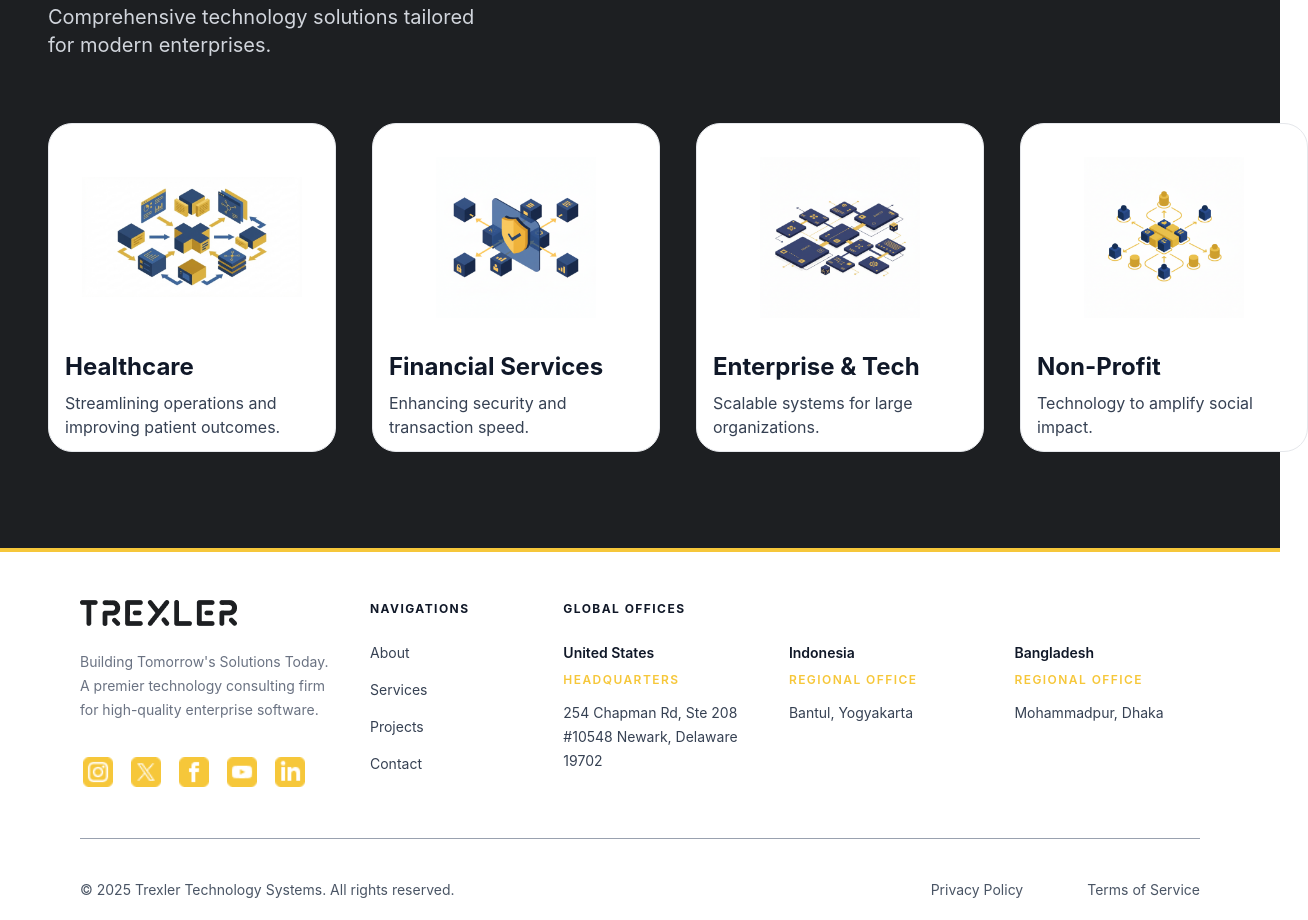
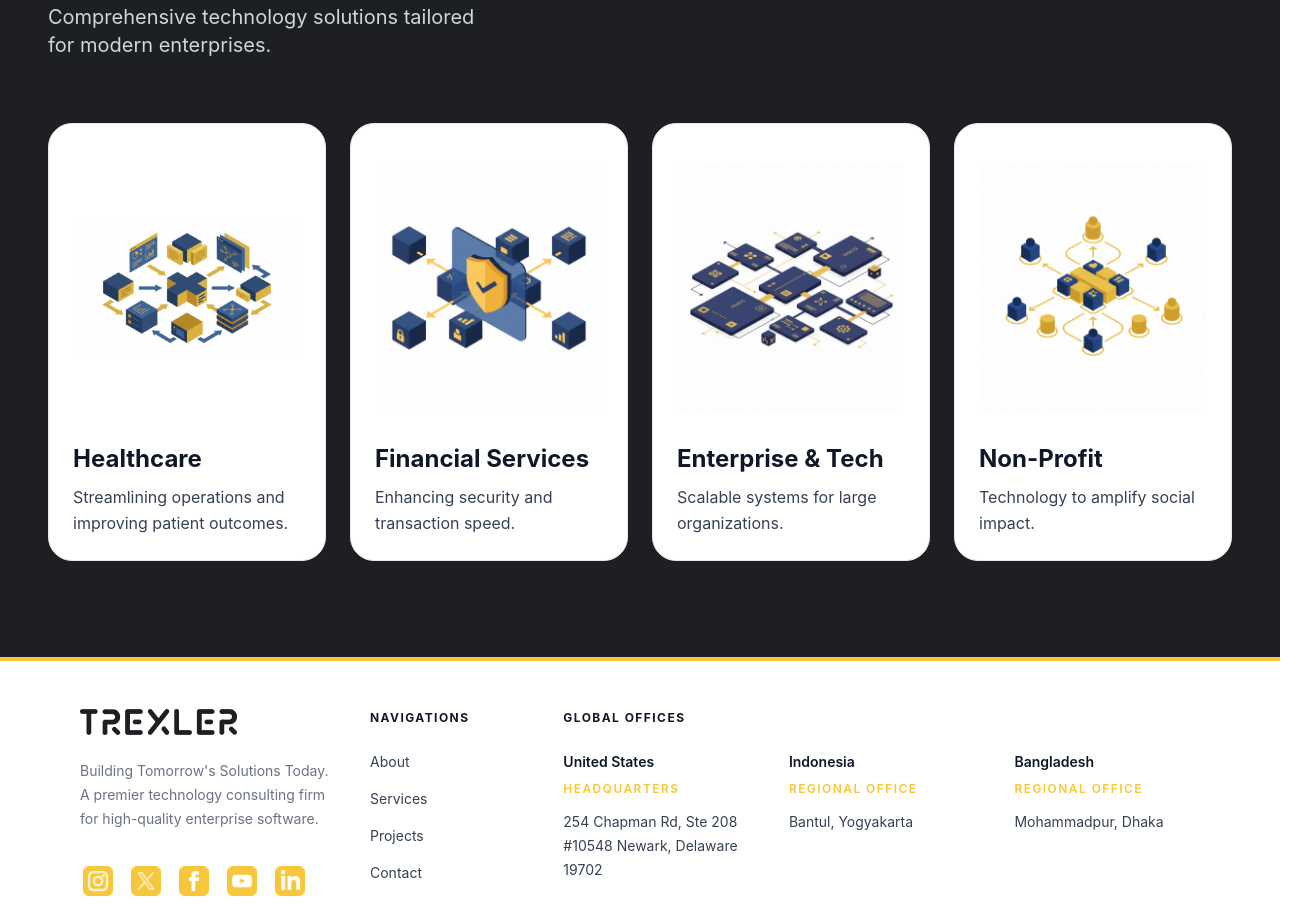
Before and after one commit to Ranger-DRAX/trexler-landing, a Next.js app: page / in a window 1280 px wide. Shown: the part 2660-3580 px from the top of the page, 1308 px wide, since content can reach past the window. Built offline with nearby package versions, Linux system fonts and the light colour scheme.

Commit message:
refactor(industries section): extract IndustryCard and update mobile swiper layout

```diff
--- a/src/components/home/IndustriesSection.tsx
+++ b/src/components/home/IndustriesSection.tsx
@@ -1,12 +1,35 @@
 "use client";
 
-import Image from "next/image";
 import { Swiper, SwiperSlide } from "swiper/react";
 import { Pagination } from "swiper/modules";
+import IndustryCard from "@/components/home/IndustryCard";
+
+const industries = [
+  {
+    title: "Healthcare",
+    desc: "Streamlining operations and improving patient outcomes.",
+    img: "/assets/industry-healthcare.png",
+  },
+  {
+    title: "Financial Services",
+    desc: "Enhancing security and transaction speed.",
+    img: "/assets/industry-financial.png",
+  },
+  {
+    title: "Enterprise & Tech",
+    desc: "Scalable systems for large organizations.",
+    img: "/assets/industry-enterprise.png",
+  },
+  {
+    title: "Non-Profit",
+    desc: "Technology to amplify social impact.",
+    img: "/assets/industry-nonprofit.png",
+  },
+];
 
 export default function IndustriesSection() {
   return (
-    <section className="py-16 md:py-24 px-6 md:px-12 bg-primary rounded-t-[70px] sm:rounded-t-[100px] font-family-inter">
+    <section className="bg-primary font-family-inter rounded-t-[70px] sm:rounded-t-[100px] px-6 md:px-12 py-16 md:py-24">
       <div className="container mx-auto max-w-screen-2xl">
         <div className="mb-4">
           <span className="text-accent text-sm font-semibold tracking-wider uppercase">
@@ -14,11 +37,11 @@ export default function IndustriesSection() {
           </span>
         </div>
 
-        <h2 className="text-4xl sm:text-5xl md:text-6xl font-bold text-white mb-6">
+        <h2 className="mb-6 text-4xl font-bold text-white sm:text-5xl md:text-6xl">
           Industries We Serve.
         </h2>
 
-        <p className="text-xl text-gray-300 mb-10 sm:mb-16 max-w-3xl">
+        <p className="mb-10 max-w-3xl text-xl text-gray-300 sm:mb-16">
           Comprehensive technology solutions tailored <br /> for modern
           enterprises.
         </p>
@@ -32,210 +55,19 @@ export default function IndustriesSection() {
             pagination={{ clickable: true }}
             className="industries-swiper"
           >
-            {/* Healthcare */}
-            <SwiperSlide>
-              <div
-                className="group rounded-3xl overflow-hidden
-                    border border-gray-200 bg-white"
-              >
-                <div className="relative aspect-square p-2">
-                  <div
-                    className="relative h-full w-full overflow-hidden
-                        rounded-2xl border border-white bg-white"
-                  >
-                    <Image
-                      src="/assets/industry-healthcare.png"
-                      alt="Healthcare"
-                      fill
-                      className="object-contain p-2"
-                    />
-                  </div>
-                </div>
-                <div className="p-2">
-                  <h3 className="text-2xl font-bold text-gray-900 ">
-                    Healthcare
-                  </h3>
-                  <p className="text-gray-700">
-                    Streamlining operations and improving patient outcomes.
-                  </p>
-                </div>
-              </div>
-            </SwiperSlide>
-
-            {/* Financial Services */}
-            <SwiperSlide>
-              <div className="group rounded-3xl overflow-hidden border border-gray-200 bg-white ">
-                <div className="relative aspect-square p-6">
-                  <div className="relative h-full w-full overflow-hidden rounded-2xl border border-white bg-white">
-                    <Image
-                      src="/assets/industry-financial.png"
-                      alt="Financial Services"
-                      fill
-                      className="object-contain p-4"
-                    />
-                  </div>
-                </div>
-                <div className="p-4">
-                  <h3 className="text-2xl font-bold text-gray-900 mb-2">
-                    Financial Services
-                  </h3>
-                  <p className="text-gray-700">
-                    Enhancing security and transaction speed.
-                  </p>
-                </div>
-              </div>
-            </SwiperSlide>
-            {/* Enterprise & Tech */}
-            <SwiperSlide>
-              <div className="group rounded-3xl overflow-hidden border border-gray-200 bg-white ">
-                <div className="relative aspect-square p-6">
-                  <div className="relative h-full w-full overflow-hidden rounded-2xl border border-white bg-white">
-                    <Image
-                      src="/assets/industry-enterprise.png"
-                      alt="Enterprise & Tech"
-                      fill
-                      className="object-contain p-4"
-                    />
-                  </div>
-                </div>
-                <div className="p-4">
-                  <h3 className="text-2xl font-bold text-gray-900 mb-2">
-                    Enterprise & Tech
-                  </h3>
-                  <p className="text-gray-700">
-                    Scalable systems for large organizations.
-                  </p>
-                </div>
-              </div>
-            </SwiperSlide>
-            {/* Non-Profit */}
-            <SwiperSlide>
-              <div className="group rounded-3xl overflow-hidden border border-gray-200 bg-white ">
-                <div className="relative aspect-square p-6">
-                  <div className="relative h-full w-full overflow-hidden rounded-2xl border border-white bg-white">
-                    <Image
-                      src="/assets/industry-nonprofit.png"
-                      alt="Non-Profit"
-                      fill
-                      className="object-contain p-4"
-                    />
-                  </div>
-                </div>
-                <div className="p-4">
-                  <h3 className="text-2xl font-bold text-gray-900 mb-2">
-                    Non-Profit
-                  </h3>
-                  <p className="text-gray-700">
-                    Technology to amplify social impact.
-                  </p>
-                </div>
-              </div>
-            </SwiperSlide>
+            {industries.map((item) => (
+              <SwiperSlide key={item.title}>
+                <IndustryCard {...item} />
+              </SwiperSlide>
+            ))}
           </Swiper>
         </div>
 
         {/* DESKTOP/TABLET: Grid */}
-        <div className="hidden sm:grid
-          sm:grid-cols-[repeat(2,288px)]
-          lg:grid-cols-[repeat(4,288px)]
-          gap-x-9 gap-y-4"
-        >
-          {/* Healthcare */}
-          <div className="group w-[288px] h-[328.68px] rounded-3xl overflow-hidden border border-gray-200 bg-white transition-all duration-300 hover:-translate-y-2 hover:bg-accent hover:border-accent flex flex-col">
-            {/* Image: 256 x 194.68 */}
-            <div className="px-4 pt-4">
-              <div className="relative w-full h-[194.68px] overflow-hidden rounded-2xl border border-white bg-white">
-                <Image
-                  src="/assets/industry-healthcare.png"
-                  alt="Healthcare"
-                  fill
-                  sizes="256px"
-                  className="object-contain p-4"
-                />
-              </div>
-            </div>
-
-            <div className="p-4 flex-1">
-              <h3 className="text-2xl font-bold text-gray-900 mb-2">
-                Healthcare
-              </h3>
-              <p className="text-gray-700">
-                Streamlining operations and improving patient outcomes.
-              </p>
-            </div>
-          </div>
-
-          {/* Financial Services */}
-          <div className="group w-[288px] h-[328.68px] rounded-3xl overflow-hidden border border-gray-200 bg-white transition-all duration-300 hover:-translate-y-2 hover:bg-accent hover:border-accent flex flex-col">
-            <div className="px-4 pt-4">
-              <div className="relative w-full h-[194.68px] overflow-hidden rounded-2xl border border-white bg-white">
-                <Image
-                  src="/assets/industry-financial.png"
-                  alt="Financial Services"
-                  fill
-                  sizes="256px"
-                  className="object-contain p-4"
-                />
-              </div>
-            </div>
-
-            <div className="p-4 flex-1">
-              <h3 className="text-2xl font-bold text-gray-900 mb-2">
-                Financial Services
-              </h3>
-              <p className="text-gray-700">
-                Enhancing security and transaction speed.
-              </p>
-            </div>
-          </div>
-
-          {/* Enterprise & Tech */}
-          <div className="group w-[288px] h-[328.68px] rounded-3xl overflow-hidden border border-gray-200 bg-white transition-all duration-300 hover:-translate-y-2 hover:bg-accent hover:border-accent flex flex-col">
-            <div className="px-4 pt-4">
-              <div className="relative w-full h-[194.68px] overflow-hidden rounded-2xl border border-white bg-white">
-                <Image
-                  src="/assets/industry-enterprise.png"
-                  alt="Enterprise & Tech"
-                  fill
-                  sizes="256px"
-                  className="object-contain p-4"
-                />
-              </div>
-            </div>
-
-            <div className="p-4 flex-1">
-              <h3 className="text-2xl font-bold text-gray-900 mb-2">
-                Enterprise & Tech
-              </h3>
-              <p className="text-gray-700">
-                Scalable systems for large organizations.
-              </p>
-            </div>
-          </div>
-
-          {/* Non-Profit */}
-          <div className="group w-[288px] h-[328.68px] rounded-3xl overflow-hidden border border-gray-200 bg-white transition-all duration-300 hover:-translate-y-2 hover:bg-accent hover:border-accent flex flex-col">
-            <div className="px-4 pt-4">
-              <div className="relative w-full h-[194.68px] overflow-hidden rounded-2xl border border-white bg-white">
-                <Image
-                  src="/assets/industry-nonprofit.png"
-                  alt="Non-Profit"
-                  fill
-                  sizes="256px"
-                  className="object-contain p-4"
-                />
-              </div>
-            </div>
-
-            <div className="p-4 flex-1">
-              <h3 className="text-2xl font-bold text-gray-900 mb-2">
-                Non-Profit
-              </h3>
-              <p className="text-gray-700">
-                Technology to amplify social impact.
-              </p>
-            </div>
-          </div>
+        <div className="hidden sm:grid sm:grid-cols-2 lg:grid-cols-4 gap-6">
+          {industries.map((item) => (
+            <IndustryCard key={item.title} {...item} />
+          ))}
         </div>
       </div>
     </section>
--- /dev/null
+++ b/src/components/home/IndustryCard.tsx
@@ -0,0 +1,45 @@
+"use client";
+
+import Image from "next/image";
+
+export default function IndustryCard({
+  title,
+  desc,
+  img,
+}: {
+  title: string;
+  desc: string;
+  img: string;
+}) {
+  return (
+    <div
+      className="
+        group rounded-3xl border border-gray-200 bg-white overflow-hidden h-full
+        transition-all duration-300 hover:-translate-y-2 hover:bg-accent hover:border-accent
+      "
+    >
+      <div className="p-6 flex h-full flex-col">
+  {/* Fixed image box (same size for all cards) */}
+  <div className="relative w-full h-70 overflow-hidden rounded-2xl border border-white bg-white p-4">
+    <Image
+      src={img}
+      alt={title}
+      fill
+      sizes="(max-width: 640px) 90vw, 288px"
+      className="object-contain scale-110"
+    />
+  </div>
+
+  {/* Fixed text area height (same card height) */}
+  <div className="mt-4 flex-1">
+    <h3 className="text-2xl font-bold text-gray-900 leading-tight min-h-8">
+      {title}
+    </h3>
+    <p className="mt-2 text-gray-700 leading-relaxed min-h-12">
+      {desc}
+    </p>
+  </div>
+</div>
+    </div>
+  );
+}
```
